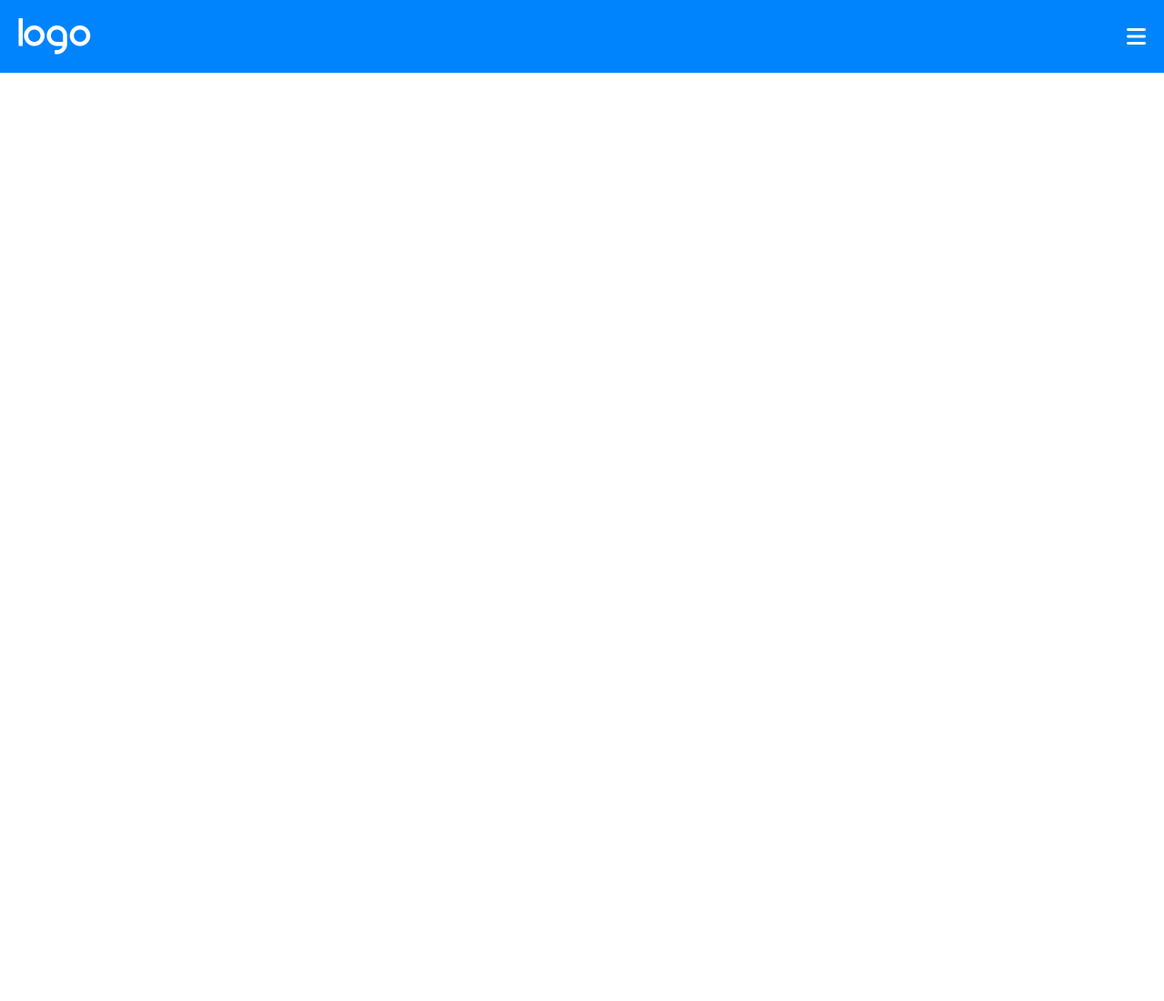
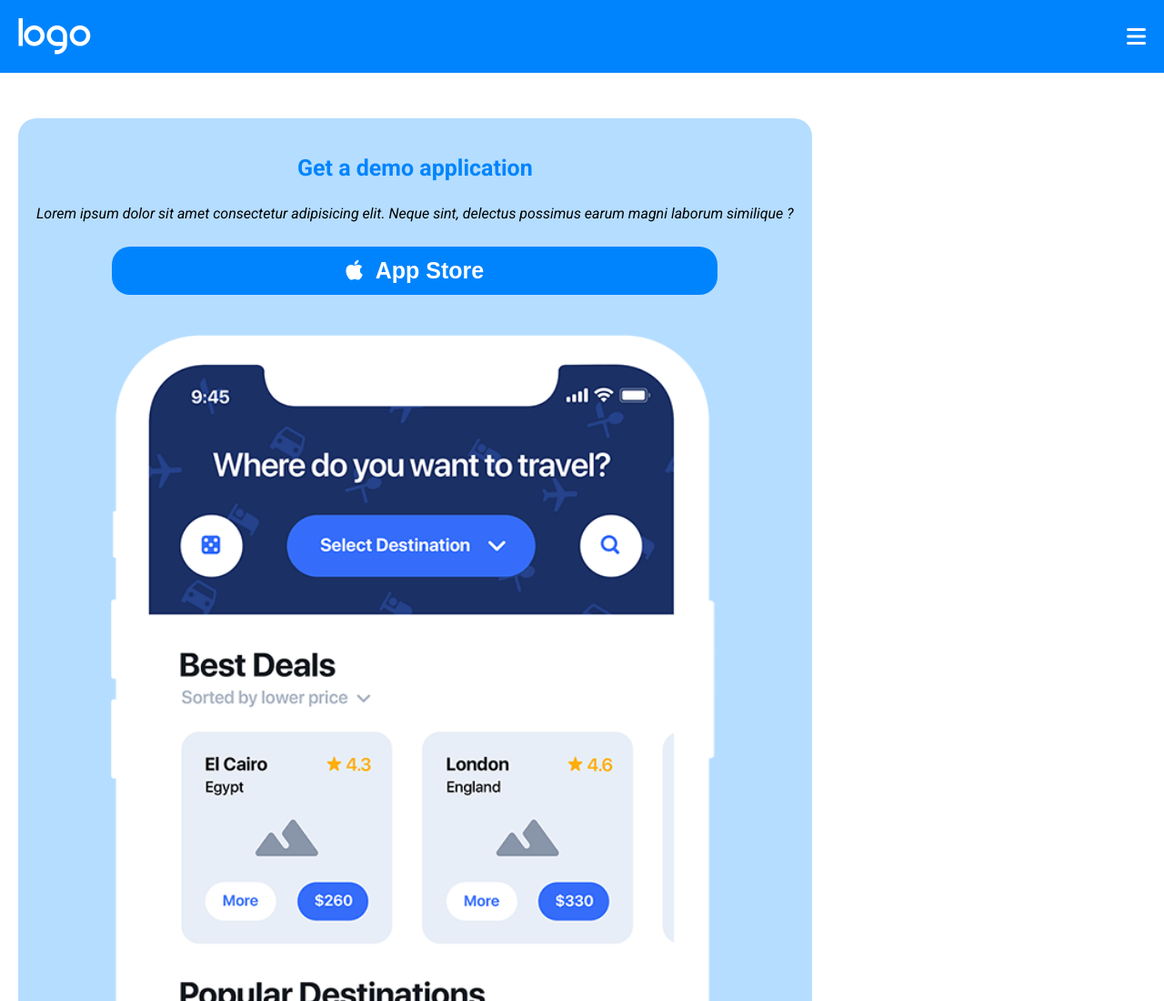
Before and after one commit to B0G0N1/htmlcss-responsive-layout, a plain HTML site: page index.html in a window 1280 px wide. Shown: the top 1100 px of the page at 91% size. Before the commit the page ends 800 px from the top, so only its background shows below. Drawn offline with Linux system fonts and the light colour scheme.

Commit message:
[FEAT] Add "features-section" and organize CSS

```diff
--- a/css/style.css
+++ b/css/style.css
@@ -1,19 +1,34 @@
-* {
+/*************************************************
+    GENERAL STYLES
+ *************************************************/
+ * {
+    box-sizing: border-box;
     margin: 0;
     padding: 0;
-    box-sizing: border-box;
+}
+
+body {
+    font-family: "Roboto", sans-serif;
 }
 
 .bright-blue {
     background-color: #0084fd;
 }
 
+/************************************************
+    UTILITIES
+ ************************************************/
+
+/* LAYOUT */
 .row {
     display: flex;
+    flex-wrap: wrap;
 }
 
-.center-align {
+.flex-center {
     display: flex;
+    flex-wrap: wrap;
+    justify-content: center;
     align-items: center;
 }
 
@@ -25,14 +40,85 @@
     justify-content: right;
 }
 
-.full-height{
+.left {
+    justify-content: left;
+}
+
+.full-height {
     height: 100%;
 }
 
-.padding{
+.padding {
     padding: 20px;
+}
+
+/* TEXT */
+.pastel-blue {
+    background-color: #b5ddff;
+}
+
+/************************************************
+    SITE SECTIONS
+ ************************************************/
+
+/* HEADER */
+header {
+    margin-bottom: 40px;
 }
 
 header i {
     font-size: 150%;
 }
+
+/* FEATURES SECTION */
+.features-section {
+    background-color: #b5ddff;
+    border-radius: 20px;
+    display: flex;
+    flex-direction: column;
+    margin: 10px 20px;
+    padding: 20px;
+}
+
+.features-section > i {
+    color: #0084fd;
+    font-size: 100px;
+}
+
+.features-section h3 {
+    color: #0084fd;
+    font-size: 25px;
+    margin: 20px 0;
+    text-align: center;
+}
+
+.features-section p {
+    font-style: oblique;
+    line-height: 2;
+    text-align: center;
+}
+
+.features-section button {
+    background-color: #0084fd;
+    border: none;
+    border-radius: 20px;
+    color: white;
+    margin: 20px 0;
+    padding: 12px 20px;
+    width: 80%;
+}
+
+.features-section button span {
+    font-size: 25px;
+    font-weight: bold;
+    margin-left: 10px;
+}
+
+.features-section button i {
+    font-size: 25px;
+    height: 100%;
+}
+
+.features-section img {
+    width: 100%;
+}
--- a/index.html
+++ b/index.html
@@ -5,6 +5,9 @@
     <meta name="viewport" content="width=device-width, initial-scale=1.0">
     <link rel="stylesheet" href="./css/style.css">
     <link rel="stylesheet" href="https://cdnjs.cloudflare.com/ajax/libs/font-awesome/6.5.2/css/all.min.css">
+    <link rel="preconnect" href="https://fonts.googleapis.com">
+    <link rel="preconnect" href="https://fonts.gstatic.com" crossorigin>
+    <link href="https://fonts.googleapis.com/css2?family=Roboto:ital,wght@0,100;0,300;0,400;0,500;0,700;0,900;1,100;1,300;1,400;1,500;1,700;1,900&display=swap" rel="stylesheet">
     <title>Responsive</title>
 </head>
 <body>
@@ -13,12 +16,12 @@
         <div class="container bright-blue">
             <div class="row">
                 <div class="col-50">
-                    <div class="content full-height center-align padding">
+                    <div class="content full-height flex-center left padding">
                         <img src="./img/logo.png" alt="logo">
                     </div>
                 </div>
                 <div class="col-50">
-                    <div class="content full-height center-align right padding">
+                    <div class="content full-height flex-center right padding">
                         <i class="fa-solid fa-bars" style="color: #ffffff;"></i>
                     </div>
                 </div>
@@ -27,7 +30,52 @@
     </header>
     <!-- MAIN -->
     <main>
-
+        <div class="container">
+            <div class="row">
+                <!-- Features Column -->
+                <div class="col-100">
+                    <div class="content features-section flex-center pastel-blue">
+                        <h3>Get a demo application</h3>
+                        <p>Lorem ipsum dolor sit amet consectetur adipisicing elit. Neque sint, delectus possimus earum magni laborum similique ?</p>
+                        <button>
+                            <i class="fa-brands fa-apple" style="color: white;"></i>
+                            <span>App Store</span>
+                            </button>
+                        <img src="./img/phone.png" alt="phone">
+                    </div>
+                </div>
+                <!-- Features Column -->
+                <div class="col-100">
+                    <div class="content features-section flex-center pastel-blue">
+                        <i class="fa-regular fa-file-code"></i>
+                        <h3>Clean Code</h3>
+                        <p>Lorem ipsum dolor sit amet consectetur adipisicing elit. Neque sint, delectus possimus earum magni laborum similique ?</p>
+                    </div>
+                </div>
+                <!-- Features Column -->
+                <div class="col-100">
+                    <div class="content features-section flex-center pastel-blue">
+                        <i class="fa-solid fa-compass-drafting"></i>
+                        <h3>Web Design</h3>
+                        <p>Lorem ipsum dolor sit amet consectetur adipisicing elit. Neque sint, delectus possimus earum magni laborum similique ?</p>
+                    </div>
+                </div>                <!-- Features Column -->
+                <div class="col-100">
+                    <div class="content features-section flex-center pastel-blue">
+                        <i class="fa-solid fa-laptop-code"></i>
+                        <h3>Developement</h3>
+                        <p>Lorem ipsum dolor sit amet consectetur adipisicing elit. Neque sint, delectus possimus earum magni laborum similique ?</p>
+                    </div>
+                </div>                <!-- Features Column -->
+                <div class="col-100">
+                    <div class="content features-section flex-center pastel-blue">
+                        <i class="fa-solid fa-bullhorn"></i>
+                        <h3>Branding</h3>
+                        <p>Lorem ipsum dolor sit amet consectetur adipisicing elit. Neque sint, delectus possimus earum magni laborum similique ?</p>
+                    </div>
+                </div>
+            </div>
+        </div>
     </main>
 </body>
 </html>
```
